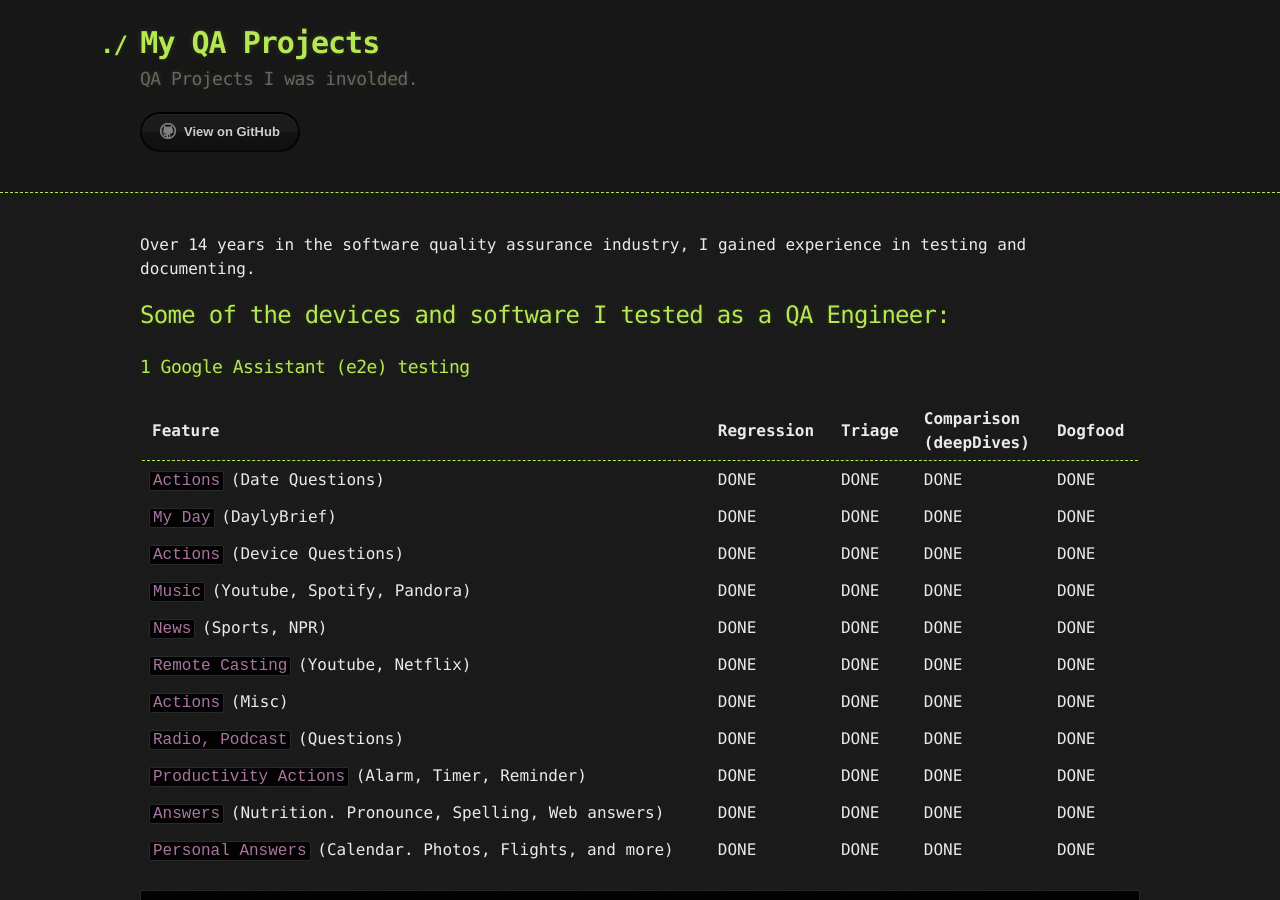
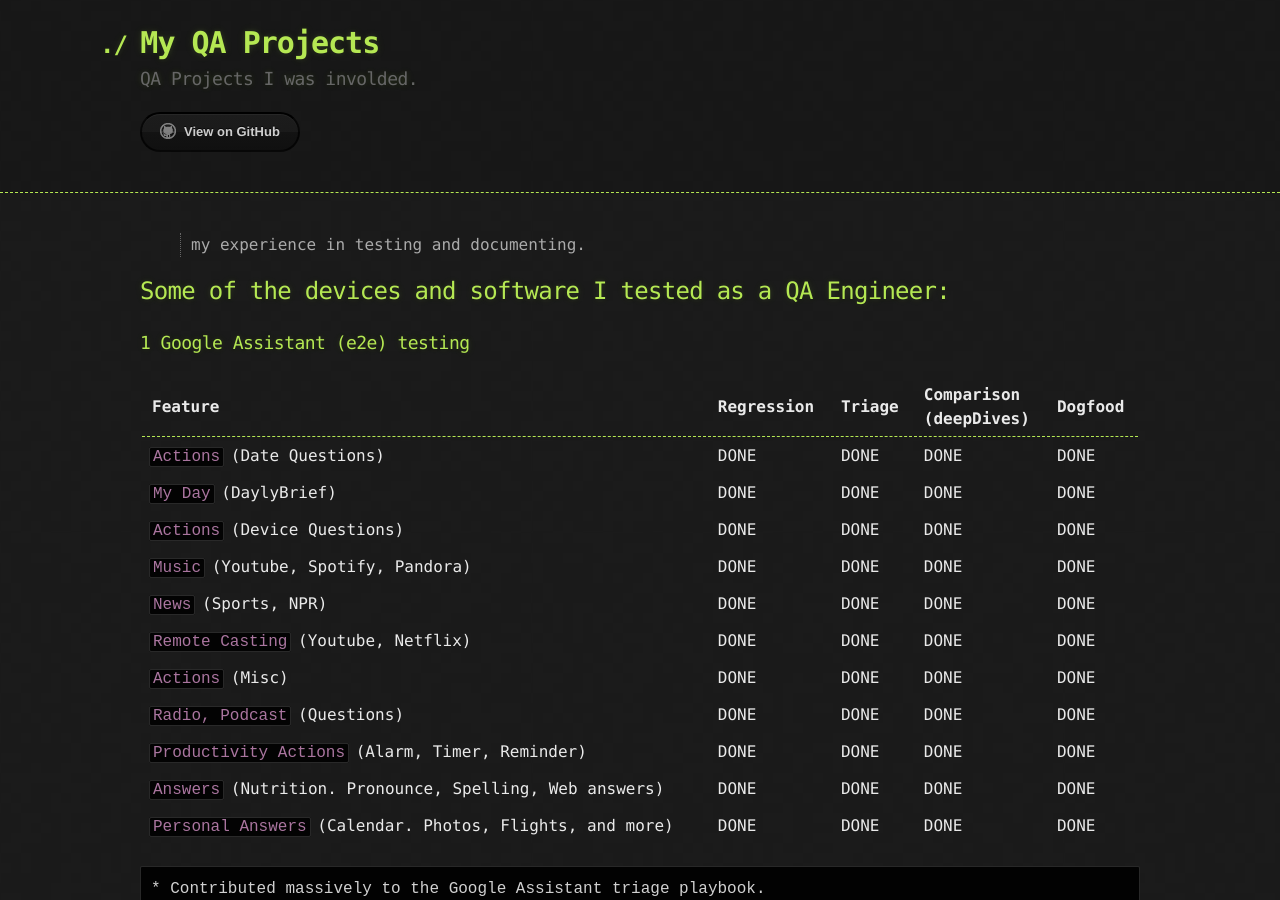
Before and after one commit to sciustechnologia/sciustechnologia.github.io, a Jekyll site: the page built from index.md, in a window 1280 px wide and 900 px high. Built offline with Jekyll 4.4.1, drawn with Linux system fonts in a browser that asks for light colours.

Commit message:
Update index.md

```diff
--- a/index.md
+++ b/index.md
@@ -3,8 +3,7 @@ layout: default
 title: My Work experience
 description: QA testing and technical writing
 ---
-Over 14 years in the software quality assurance industry,
-I gained experience in testing and documenting.
+> my experience in testing and documenting.
 
 ## Some of the devices and software I tested as a QA Engineer:
 
```
